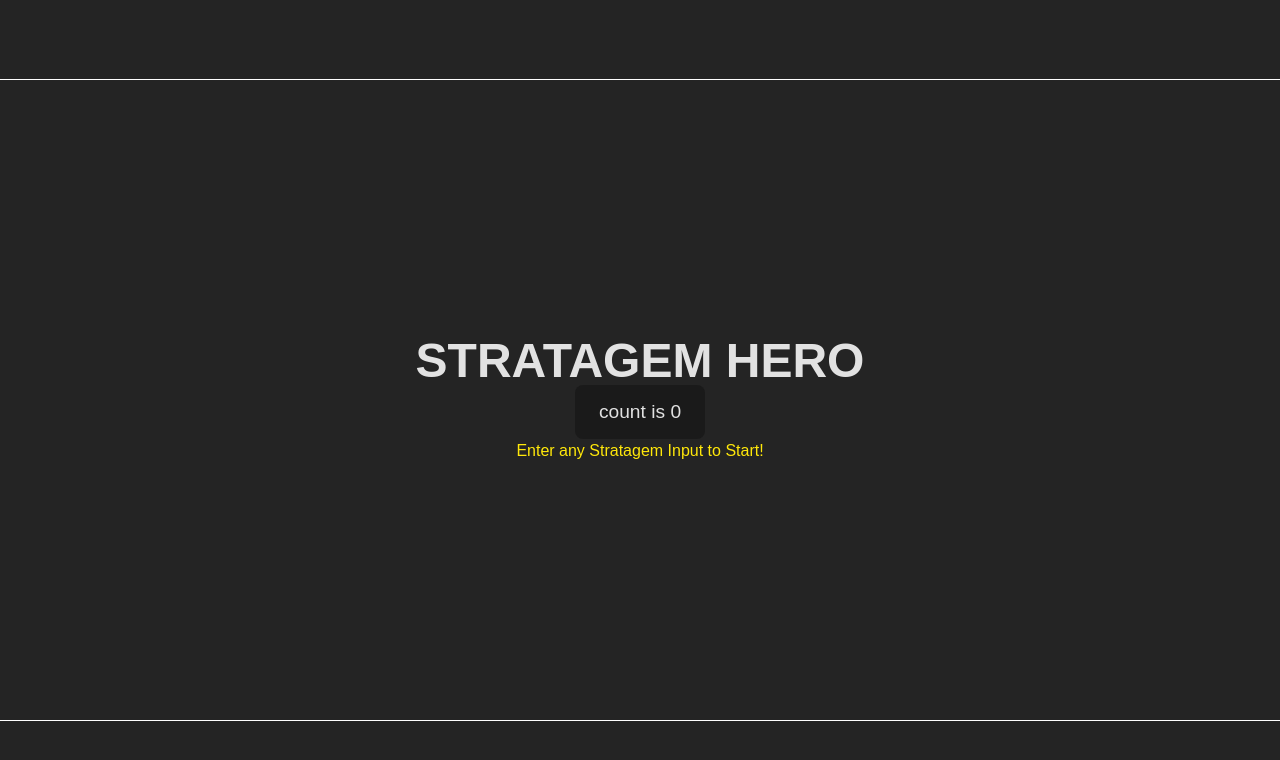
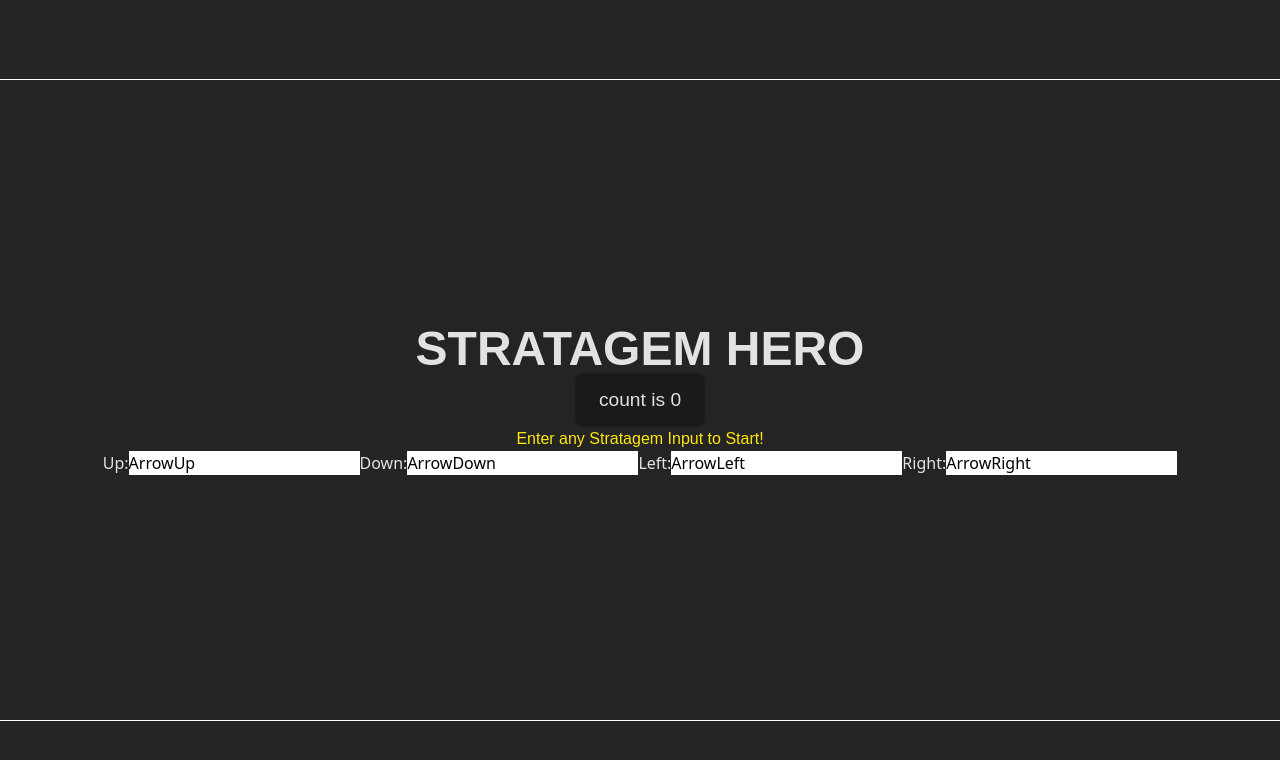
Before and after one commit to Alskiir/strat-hero, a React (Vite) app: page / in a window 1280 px wide. Shown: the top 760 px of the page. Built offline with nearby package versions, Linux system fonts and the light colour scheme; no server answers.

Commit message:
Add keyboard keybindings and loading screen

```diff
--- a/src/App.tsx
+++ b/src/App.tsx
@@ -1,46 +1,54 @@
-import { useState } from "react";
+import { useEffect, useState } from "react";
 import { Header, Footer } from "./components/marginals/marginalExports";
+import Wrapper from "./components/wrapper";
 import "./assets/fonts/fonts.css";
 
 import useSound from "use-sound";
 import gameStart from "./assets/sounds/game_start.mp3";
 import roundStart from "./assets/sounds/round_start.mp3";
 
-import useKeyboardInput from "./components/keyboardInput";
+import Keybinds from "./components/keyboard/keybinds";
 
 function App() {
+	const [isLoading, setIsLoading] = useState(true);
+
+	useEffect(() => {
+		const loadAllData = async () => {
+			// Load your data here. This is just a placeholder.
+			await new Promise((resolve) => setTimeout(resolve, 2000));
+			setIsLoading(false);
+		};
+
+		loadAllData();
+	}, []);
+
 	const [count, setCount] = useState(0);
 
 	const [playGameStart] = useSound(gameStart, { volume: 0.45 });
 	const [playRoundStart] = useSound(roundStart, { volume: 0.35 });
 
-	useKeyboardInput((event) => {
-		switch (event.key) {
-			case "ArrowUp":
-			case "w":
-				console.log("Up key pressed");
-				break;
-			case "ArrowDown":
-			case "s":
-				console.log("Down key pressed");
-				break;
-			case "ArrowLeft":
-			case "a":
-				console.log("Left key pressed");
-				break;
-			case "ArrowRight":
-			case "d":
-				console.log("Right key pressed");
-				break;
-			default:
-				break;
-		}
+	const [keyBindings, setKeyBindings] = useState({
+		up: "ArrowUp",
+		down: "ArrowDown",
+		left: "ArrowLeft",
+		right: "ArrowRight",
 	});
+
+	if (isLoading) {
+		return <div className="flex flex-col h-screen">
+			<Header />
+			<Wrapper>
+				<div className="font-sinclair font-bold text-5xl">STRATAGEM HERO</div>
+				<div className="font-sinclair font-medium ">Loading...</div>
+			</Wrapper>
+			<Footer />
+		</div>
+	}
 
 	return (
 		<div className="flex flex-col h-screen">
 			<Header />
-			<div className="flex flex-col flex-grow items-center justify-center w-full text-center">
+			<Wrapper>
 				<div className="font-sinclair font-bold text-5xl">STRATAGEM HERO</div>
 				<div className="font-sinclair font-medium ">
 					<button
@@ -52,9 +60,12 @@ function App() {
 					>
 						count is {count}
 					</button>
-					<p className="text-diverYellow">Enter any Stratagem Input to Start!</p>
+					<p className="text-diverYellow">
+						Enter any Stratagem Input to Start!
+					</p>
 				</div>
-			</div>
+				<Keybinds keyBindings={keyBindings} setKeyBindings={setKeyBindings} />
+			</Wrapper>
 			<Footer />
 		</div>
 	);
--- /dev/null
+++ b/src/components/keyboard/keybinds.tsx
@@ -0,0 +1,68 @@
+import useKeyboardInput from "./keyboardInput";
+
+interface KeyBindingsProps {
+  keyBindings: {
+    up: string;
+    down: string;
+    left: string;
+    right: string;
+  };
+  setKeyBindings: React.Dispatch<React.SetStateAction<{
+    up: string;
+    down: string;
+    left: string;
+    right: string;
+  }>>;
+}
+
+const Keybinds: React.FC<KeyBindingsProps> = ({ keyBindings, setKeyBindings }) => {
+  useKeyboardInput((event: KeyboardEvent) => {
+    switch (event.key) {
+      case keyBindings.up:
+        console.log("Up key pressed");
+        break;
+      case keyBindings.down:
+        console.log("Down key pressed");
+        break;
+      case keyBindings.left:
+        console.log("Left key pressed");
+        break;
+      case keyBindings.right:
+        console.log("Right key pressed");
+        break;
+      default:
+    }
+  });
+
+  const handleInputChange = (event: React.ChangeEvent<HTMLInputElement>) => {
+    setKeyBindings({
+      ...keyBindings,
+      [event.target.name]: event.target.value,
+    });
+  };
+
+  return (
+    <div>
+      <form>
+        <label>
+          Up:
+          <input className="text-black" type="text" name="up" value={keyBindings.up} onChange={handleInputChange} />
+        </label>
+        <label>
+          Down:
+          <input className="text-black" type="text" name="down" value={keyBindings.down} onChange={handleInputChange} />
+        </label>
+        <label>
+          Left:
+          <input className="text-black" type="text" name="left" value={keyBindings.left} onChange={handleInputChange} />
+        </label>
+        <label>
+          Right:
+          <input className="text-black" type="text" name="right" value={keyBindings.right} onChange={handleInputChange} />
+        </label>
+      </form>
+    </div>
+  );
+};
+
+export default Keybinds;
--- a/src/components/keyboardInput.ts
+++ b/src/components/keyboard/keyboardInput.ts
@@ -1,4 +1,3 @@
-// @vite-ignore
 import { useEffect } from "react";
 
 function useKeyboardInput(callback: (event: KeyboardEvent) => void) {
--- a/src/components/marginals/footer.tsx
+++ b/src/components/marginals/footer.tsx
@@ -1,4 +1,4 @@
-const Footer = () => {
+const Footer: React.FC<{}> = () => {
 	return (
 		<div className="border-t border-white h-20">
 		</div>
--- a/src/components/marginals/header.tsx
+++ b/src/components/marginals/header.tsx
@@ -1,4 +1,4 @@
-const Header = () => {
+const Header: React.FC<{}> = () => {
 	return (
 		<div className="border-b border-white h-20">
 		</div>
--- /dev/null
+++ b/src/components/wrapper.tsx
@@ -0,0 +1,13 @@
+interface WrapperProps {
+	children: React.ReactNode;
+}
+
+const Wrapper: React.FC<WrapperProps> = ({ children }) => {
+	return (
+		<div className="flex flex-col flex-grow items-center justify-center w-full text-center">
+			{children}
+		</div>
+	);
+};
+
+export default Wrapper;
```
